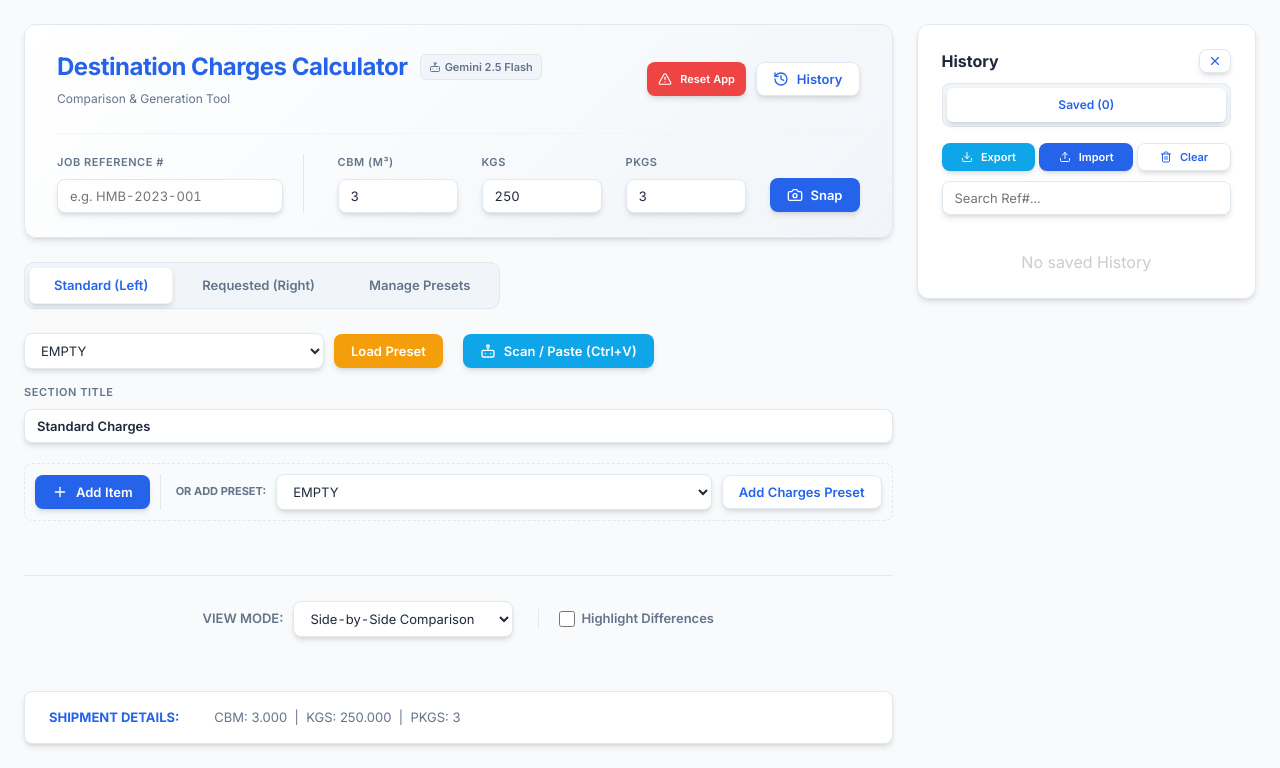
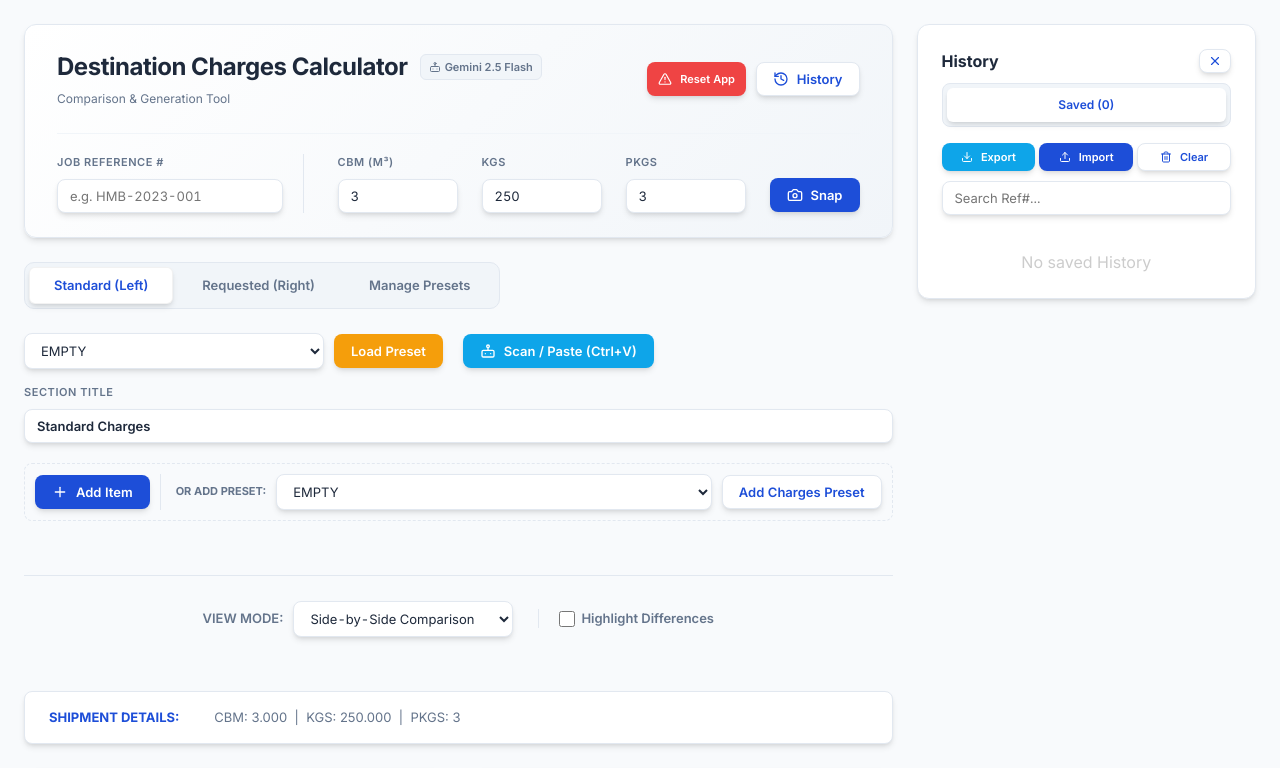
Before and after one commit to leo67621310-dev/DestCalc2026FEB, a React (Vite) app: page / in a window 1280 px wide. Shown: the top 768 px of the page. Built offline with nearby package versions, Linux system fonts and the light colour scheme.

Commit message:
Update index.css

```diff
--- a/index.css
+++ b/index.css
@@ -4,7 +4,8 @@
   color-scheme: light;
 
   /* Color scheme aligned with your HTML prototype */
-  --primary: #2563EB;        /* Accent blue for primary actions */
+  /* Slightly de-saturated blue for accents */
+  --primary: #1D4ED8;        /* Accent blue for primary actions */
   --primary-dark: #1E40AF;   /* Darker blue hover state */
   --secondary: #64748B;      /* Slate gray for labels/meta */
   --text-main: #1E293B;      /* Main body text */
@@ -101,7 +102,7 @@ input[type="number"], .mono-font {
   gap: 24px;
 }
 .header-row { display: flex; justify-content: space-between; align-items: center; }
-h3 { margin: 0; font-size: 24px; font-weight: 700; color: var(--primary); letter-spacing: -0.02em; }
+h3 { margin: 0; font-size: 24px; font-weight: 700; color: var(--text-main); letter-spacing: -0.02em; }
 
 /* --- INPUTS --- */
 .global-inputs {
```
